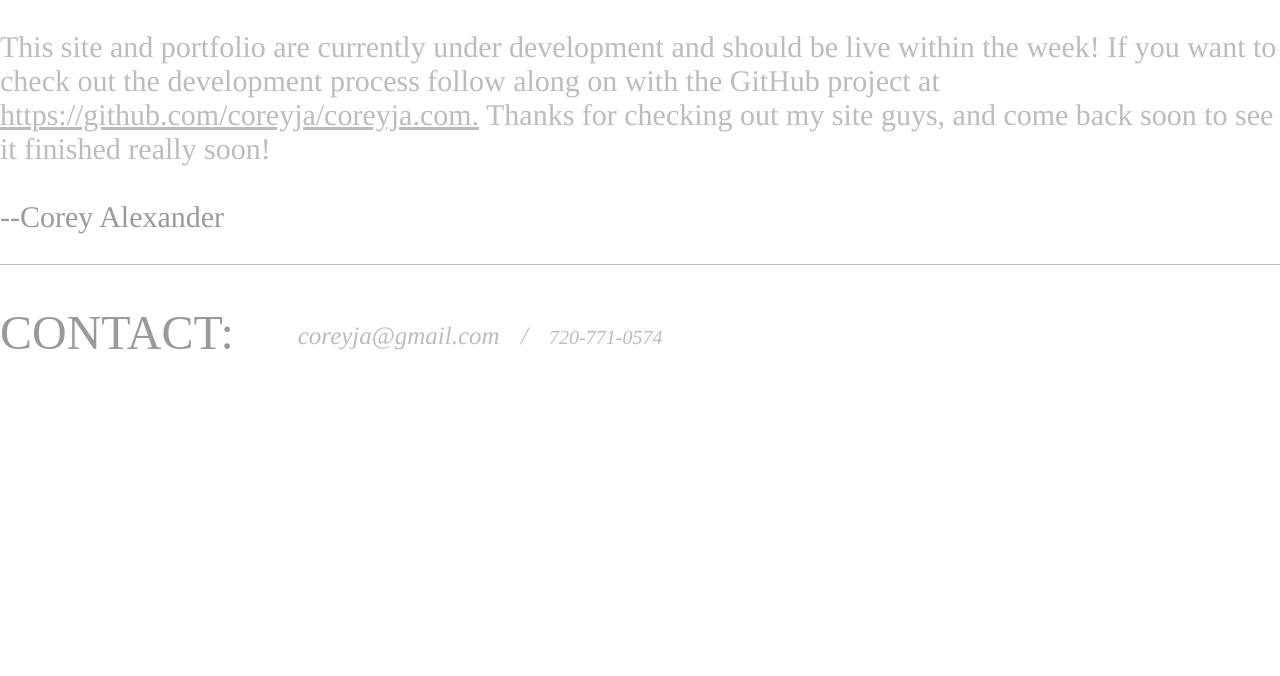
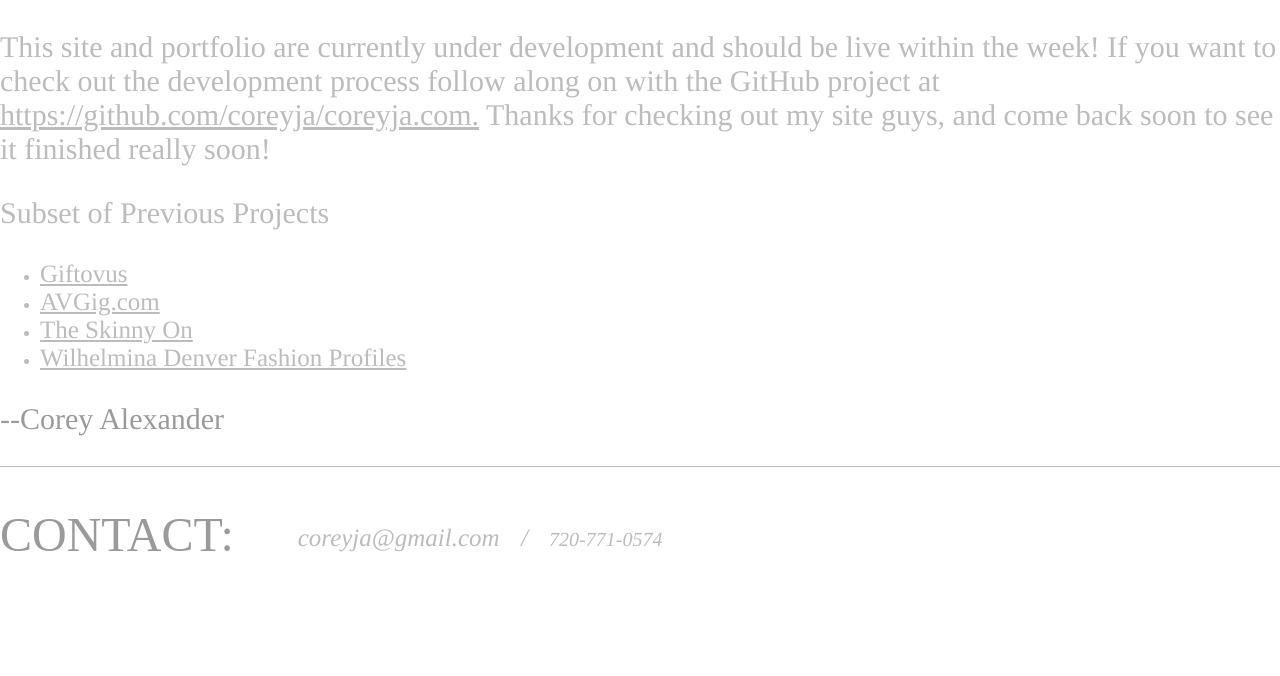
Before and after one commit to coreyja/legacy-coreyja.com, a Django app: page / in a window 1280 px wide. Shown: the part 125-801 px from the top of the page. Run offline with Django 3.2, Linux system fonts and the light colour scheme; some web fonts are replaced.

Commit message:
Updated Homepage

```diff
--- a/static/css/styles.css
+++ b/static/css/styles.css
@@ -541,3 +541,7 @@ p.not-ready {
 p.not-ready a {
   color: #bcbcbc;
 }
+ul.projects li a {
+  font-size: 25px;
+  color: #bcbcbc;
+}
--- a/static/less/styles.less
+++ b/static/less/styles.less
@@ -61,4 +61,14 @@ p.not-ready {
 	a {
 		color: @light-gray;
 	}
+
 }
+
+ul.projects {
+	li {
+		a {
+			font-size: 25px;
+			color: @light-gray;
+		}
+	}
+}
--- a/templates/temp-home.html
+++ b/templates/temp-home.html
@@ -6,8 +6,17 @@
         This site and portfolio are currently under development and should be live within the week! If you want to check
         out the development process follow along on with the GitHub project at <a href="https://github.com/coreyja/coreyja.com" target="_blank">https://github.com/coreyja/coreyja.com.</a>
         Thanks for checking out my site guys, and come back soon to see it finished really soon!
-        <br>
-        <br>
+    </p>
+
+    <p class="not-ready">Subset of Previous Projects</p>
+    <ul class='projects'>
+        <li><a href="http://giftovus.com" target="_blank">Giftovus</a></li>
+        <li><a href="http://avgig.com" target="_blank">AVGig.com</a></li>
+        <li><a href="http://theskinnyon.com" target="_blank">The Skinny On</a></li>
+        <li><a href="http://profiles.wilhelminadenver.com/women/all/" target="_blank">Wilhelmina Denver Fashion Profiles</a></li>
+    </ul>
+
+    <p class="not-ready">
         <span class="dark-gray">--Corey Alexander</span>
     </p>
 
```
Also changed, not shown: static/css/styles.min.css.
